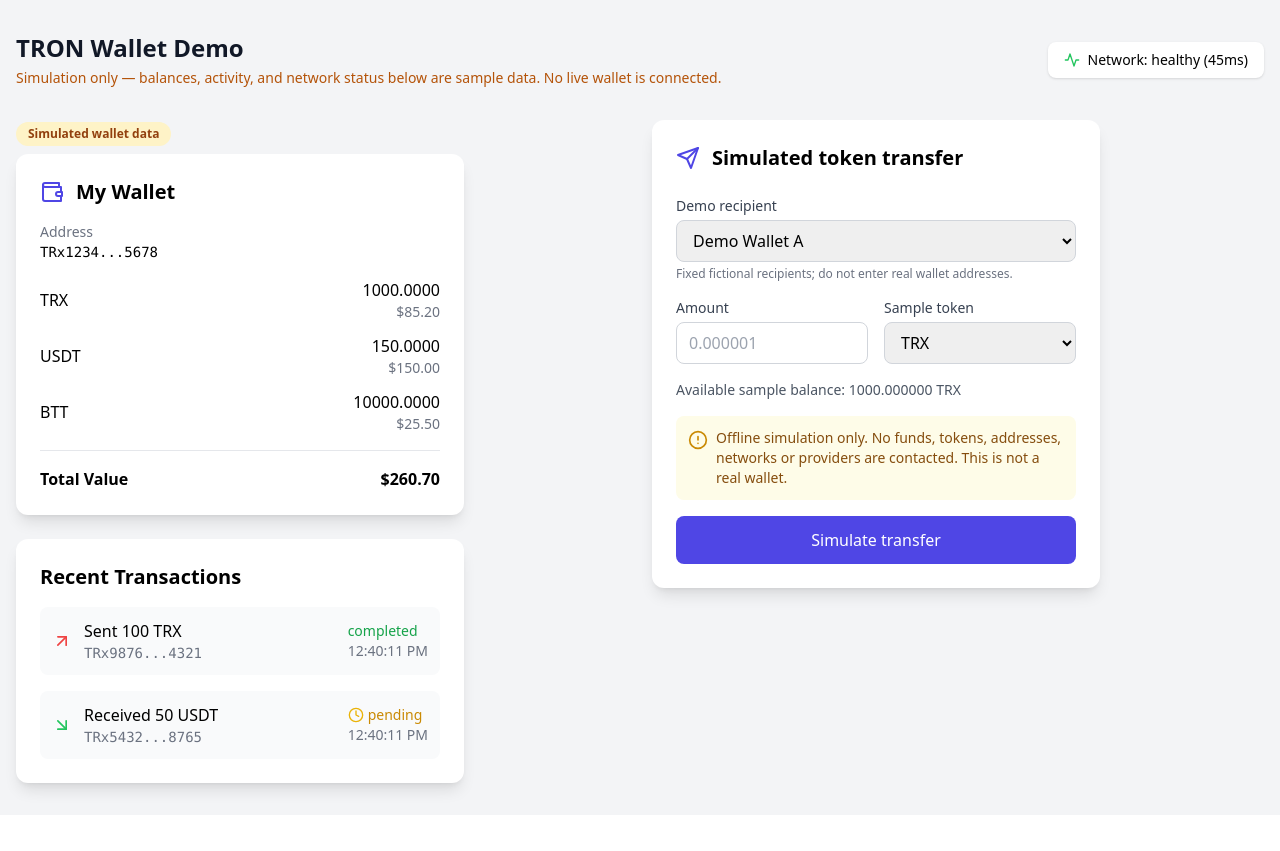
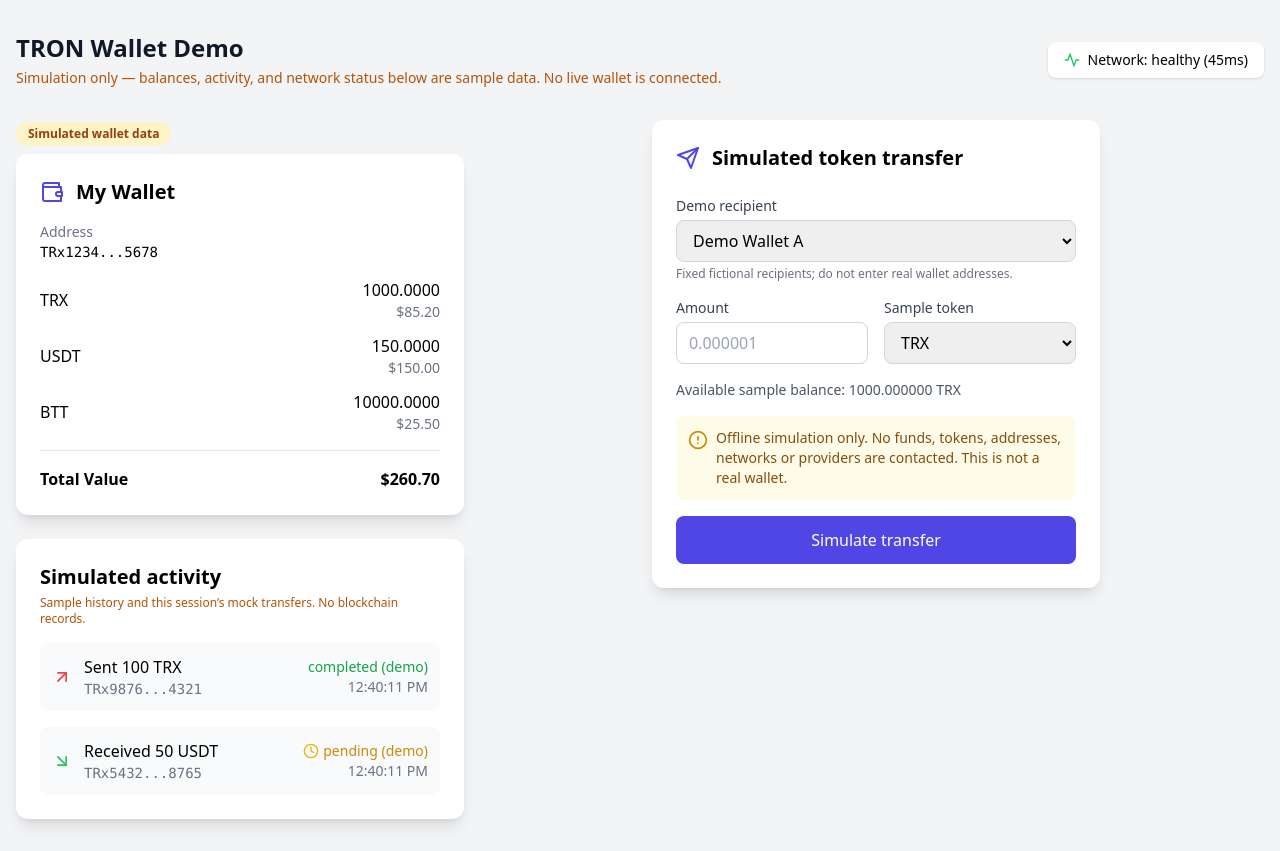
Before and after one commit to shikakker/TransferWallet, a React (Vite) app: page / in a window 1280 px wide. Before the commit the page ends 815 px from the top, so only its background shows below. Built offline with nearby package versions, Linux system fonts and the light colour scheme.

Commit message:
ux: make sample wallet, network and transaction provenance unambiguous

```diff
--- a/src/components/TransactionList.tsx
+++ b/src/components/TransactionList.tsx
@@ -8,7 +8,8 @@
 export function TransactionList({ transactions }: TransactionListProps) {
   return (
     <div className="bg-white rounded-xl shadow-lg p-6 w-full max-w-md">
-      <h2 className="text-xl font-semibold mb-4">Recent Transactions</h2>
+      <h2 className="text-xl font-semibold mb-1">Simulated activity</h2>
+      <p className="text-xs text-amber-700 mb-4">Sample history and this session’s mock transfers. No blockchain records.</p>
 
       <div className="space-y-4">
         {transactions.map((tx) => (
@@ -39,7 +40,7 @@
                   tx.status === 'failed' ? 'text-red-600' :
                   'text-yellow-600'
                 }`}>
-                  {tx.status}
+                  {tx.status} (demo)
                 </span>
               </div>
               <p className="text-sm text-gray-500">
```
